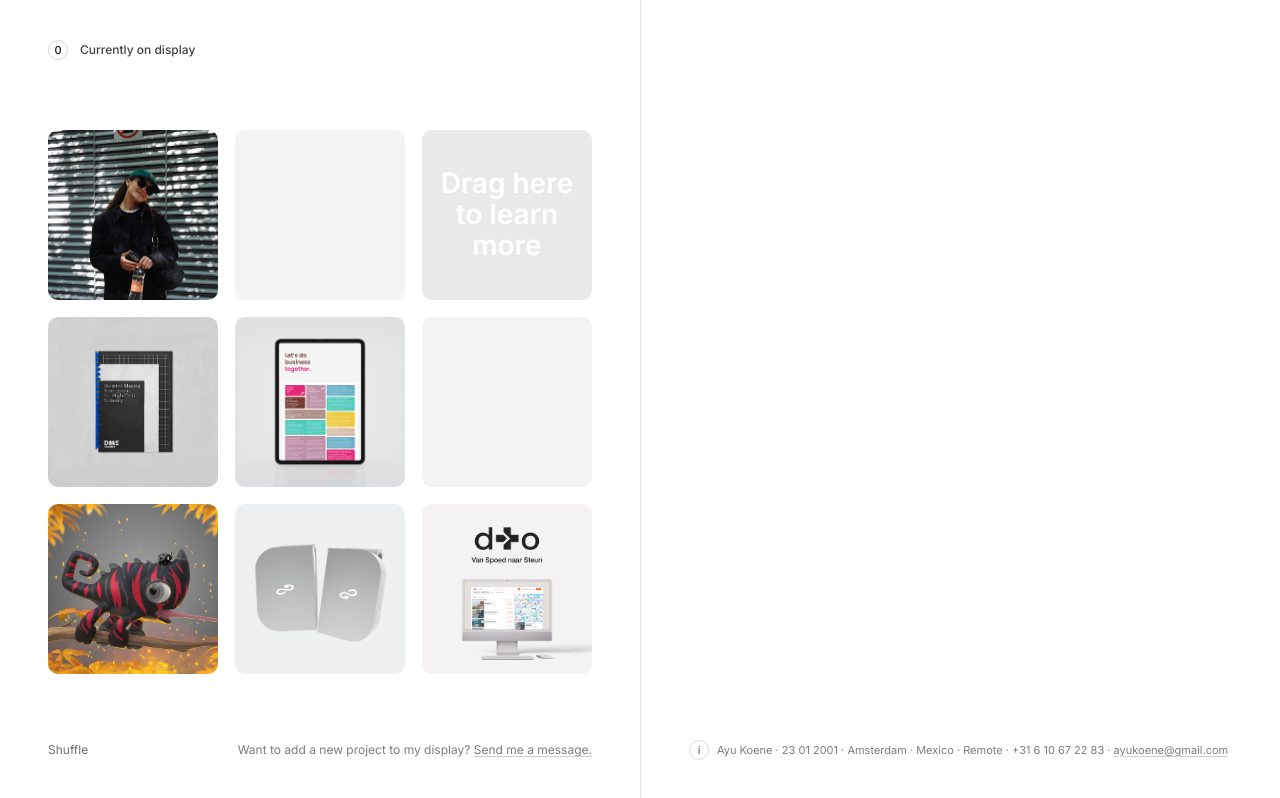
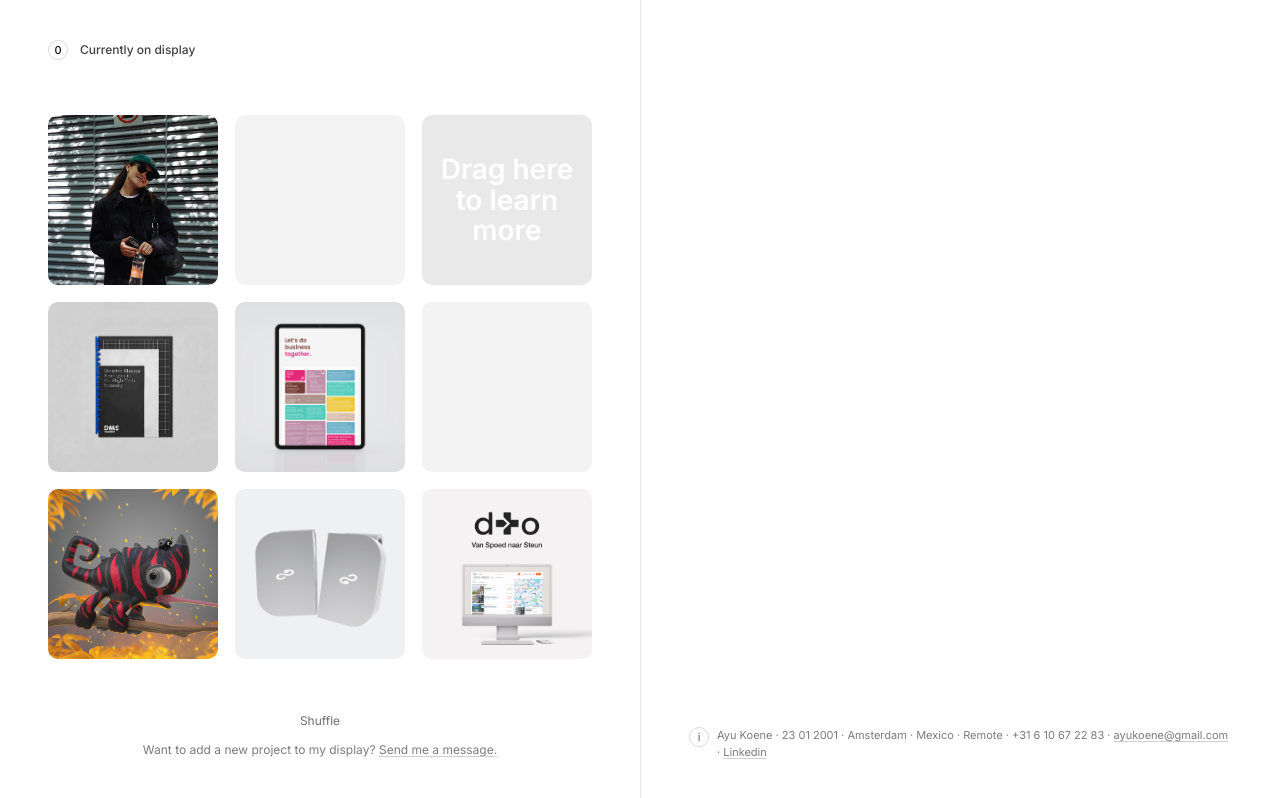
Before and after one commit to ayooh23/portfolio, a Next.js app: page / in a window 1280 px wide. Built offline with nearby package versions, Linux system fonts and the light colour scheme.

Commit message:
Add inline CTA near shuffle grid

```diff
--- a/app/page.tsx
+++ b/app/page.tsx
@@ -602,7 +602,10 @@ export default function Portfolio() {
                 </div>
               </div>
             </div>
-            <div data-entrance className="mt-4 flex items-center justify-between gap-4 text-[11px] leading-[1.75] text-[#111]/60 sm:mt-3 sm:text-[12px]">
+            <div
+              data-entrance
+              className="mt-4 flex flex-col items-start gap-2 text-[11px] leading-[1.75] text-[#111]/60 sm:mt-3 sm:flex-row sm:items-center sm:justify-between sm:gap-4 sm:text-[12px]"
+            >
               <button
                 type="button"
                 onClick={shuffleTiles}
@@ -610,7 +613,7 @@ export default function Portfolio() {
               >
                 Shuffle
               </button>
-              <div className="text-right text-[#111]/55">
+              <div className="text-left text-[#111]/55 sm:text-right">
                 Want to add a new project to my display?{" "}
                 <a
                   href="mailto:ayukoene@gmail.com"
@@ -846,11 +849,12 @@ export default function Portfolio() {
                 : "mt-8 pt-0 text-[10px] text-[#111]/55"
             }
           >
-            <div className="flex items-center gap-2 overflow-x-auto whitespace-nowrap [scrollbar-width:none] [&::-webkit-scrollbar]:hidden">
+            <div className="flex items-start gap-2">
               <span className="inline-flex h-5 w-5 shrink-0 items-center justify-center rounded-full border border-[#111]/15 text-[#111]/70">
                 i
               </span>
-              <span>
+              <div className="min-w-0 flex-1">
+                <span className="block whitespace-normal break-words">
                   Ayu Koene · 23 01 2001 · Amsterdam · Mexico · Remote · +31 6 10 67 22 83 ·{" "}
                   <a
                     className="underline decoration-[#111]/20 underline-offset-2 transition hover:decoration-[#111]/50 hover:text-[#111]"
@@ -869,6 +873,7 @@ export default function Portfolio() {
                   </a>
                 </span>
               </div>
+            </div>
           </aside>
         </div>
       </div>
```
Lines whose indentation alone changed are shown as unchanged.
